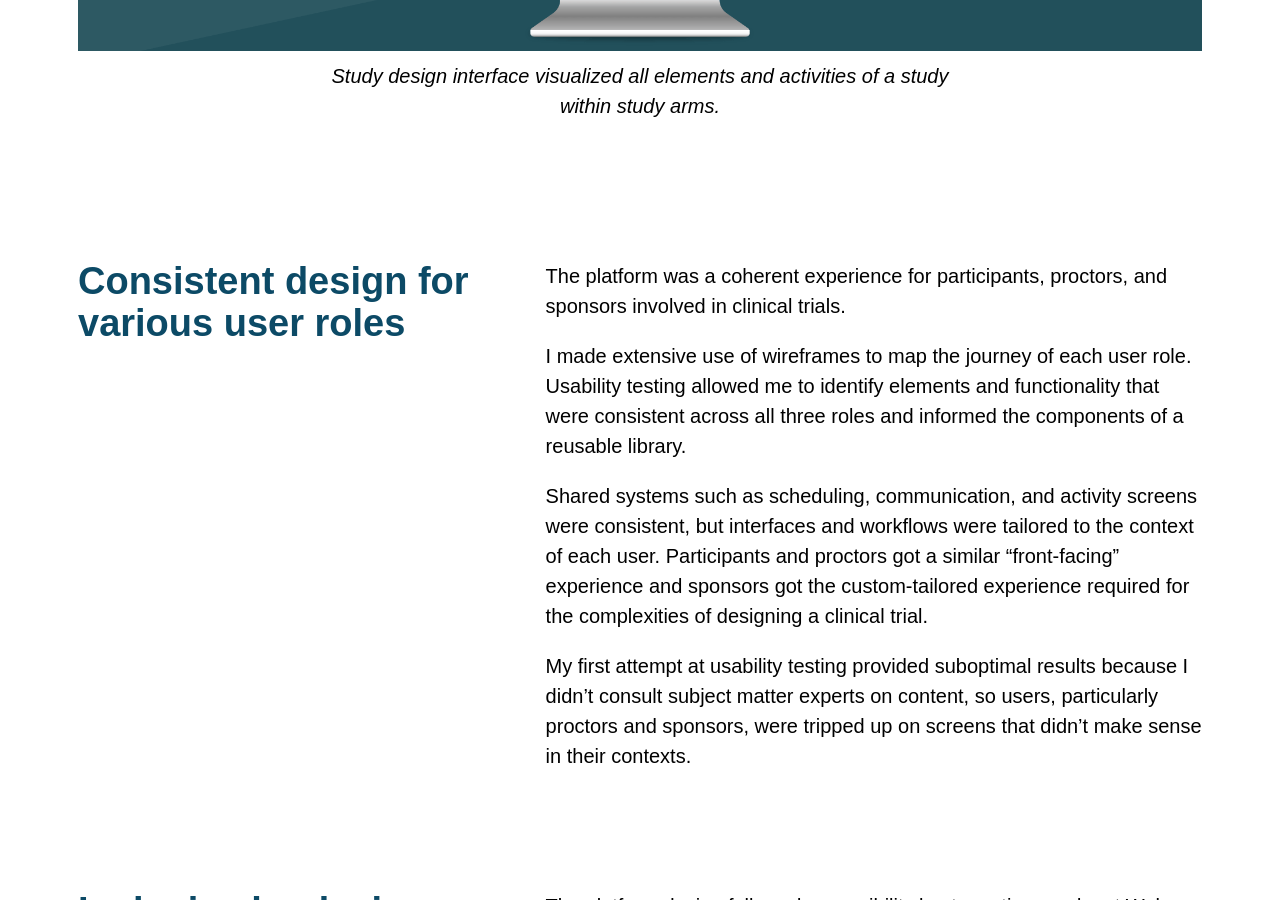
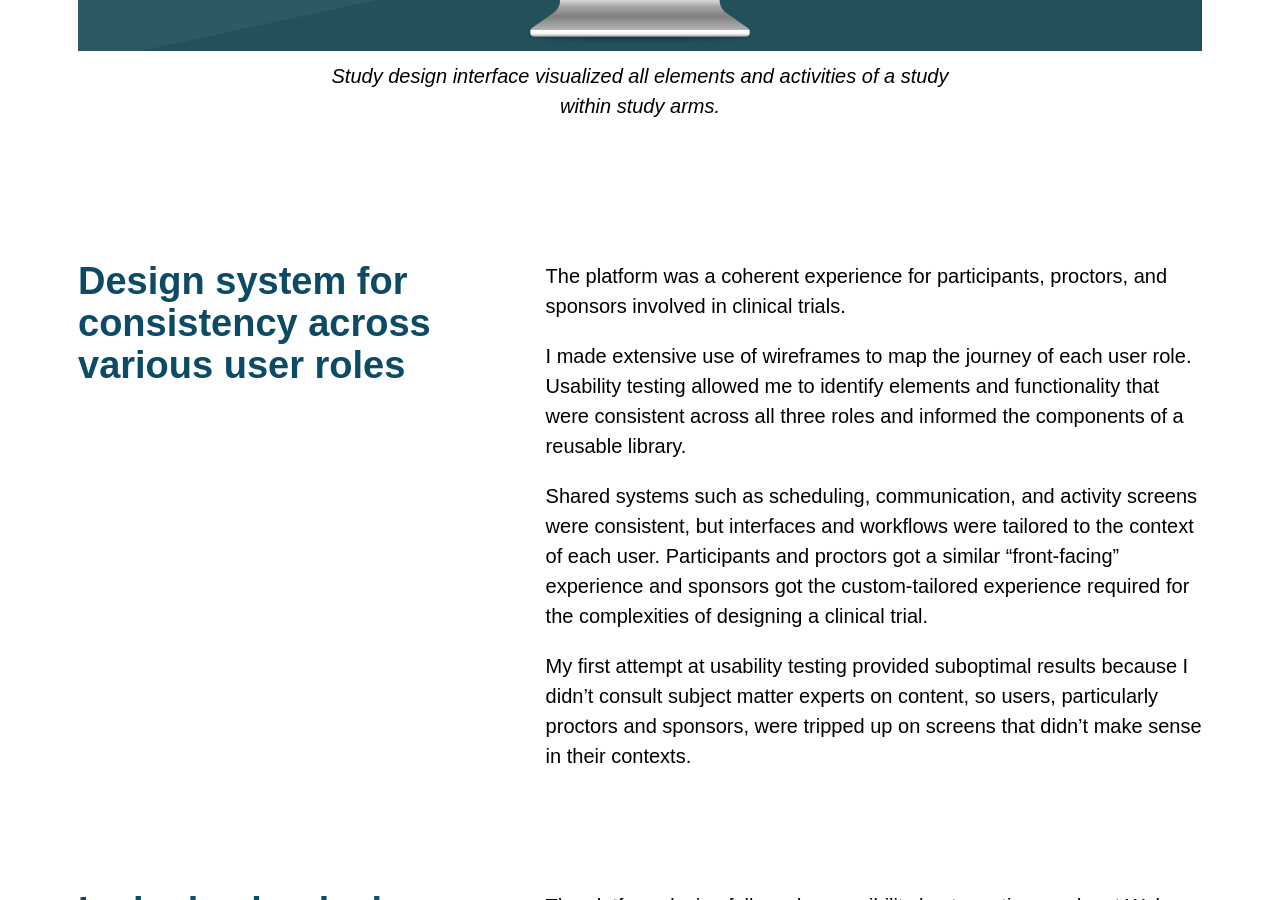
Before and after one commit to phillipdodson/phillipdodson.github.io, a Jekyll site: the page built from docs/_case_studies/proofpilot.md, in a window 1280 px wide and 900 px high, scrolled down 1959 px. Built offline with Jekyll 4.4.1, drawn with Linux system fonts in a browser that asks for light colours; some web fonts are replaced.

Commit message:
Update proofpilot.md

```diff
--- a/docs/_case_studies/proofpilot.md
+++ b/docs/_case_studies/proofpilot.md
@@ -28,7 +28,7 @@ modules:
       caption: Study design interface visualized all elements and activities of a study within study arms.
   - type: portfolio-callout
     data:
-      heading: Consistent design for various user roles
+      heading: Design system for consistency across various user roles
       content: '<p>The platform was a coherent experience for participants, proctors, and sponsors involved in clinical trials.</p>
 
         <p>I made extensive use of wireframes to map the journey of each user role. Usability testing allowed me to identify elements and functionality that were consistent across all three roles and informed the components of a reusable library.</p>
```
